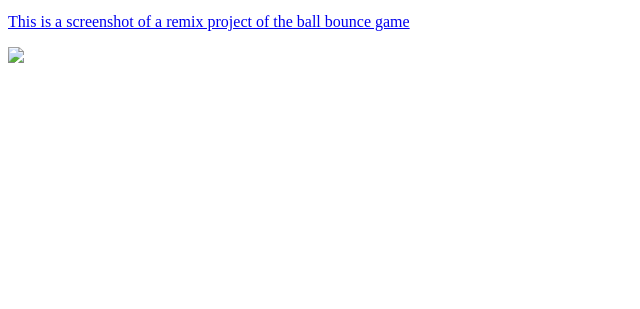
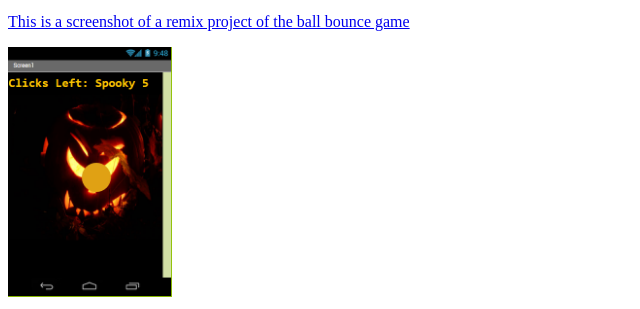
Before and after one commit to jleon309/jleon309-.github.io, a plain HTML site: page my_website/portfolio.html in a window 1280 px wide. Shown: the part 501-810 px from the top of the page, without its empty margins (0-640 px from the left). Drawn offline with Linux system fonts and the light colour scheme.

Commit message:
ballbounce

```diff
--- a/my_website/portfolio.html
+++ b/my_website/portfolio.html
@@ -15,7 +15,7 @@
     <img src="images/scratchlogo.png" height="100">
     <p>https://scratch.mit.edu/projects/241869749/</p>
     <p> This is a screenshot of a remix project of the ball bounce game</p>
-  <img src="ballbounce.png" height="250">
+  <img src="images/ballbounce.png" height="250">
     </a>
 	  </body>
 	</html>
```
